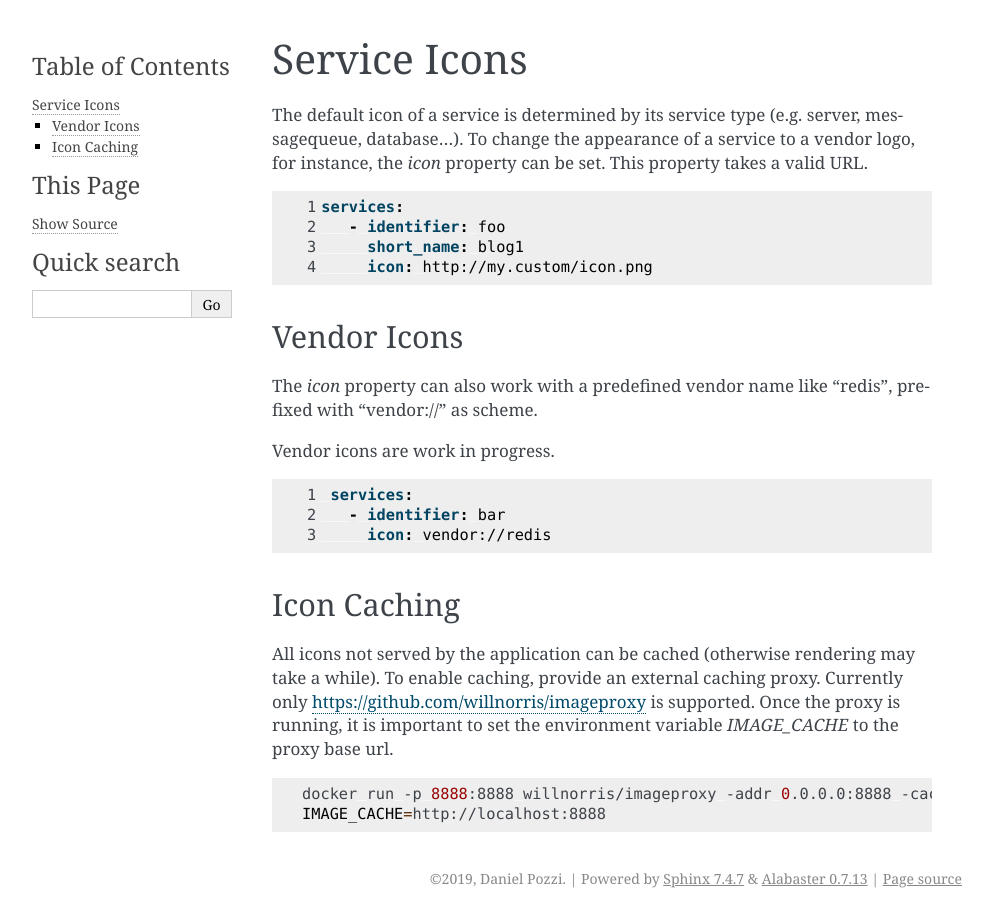
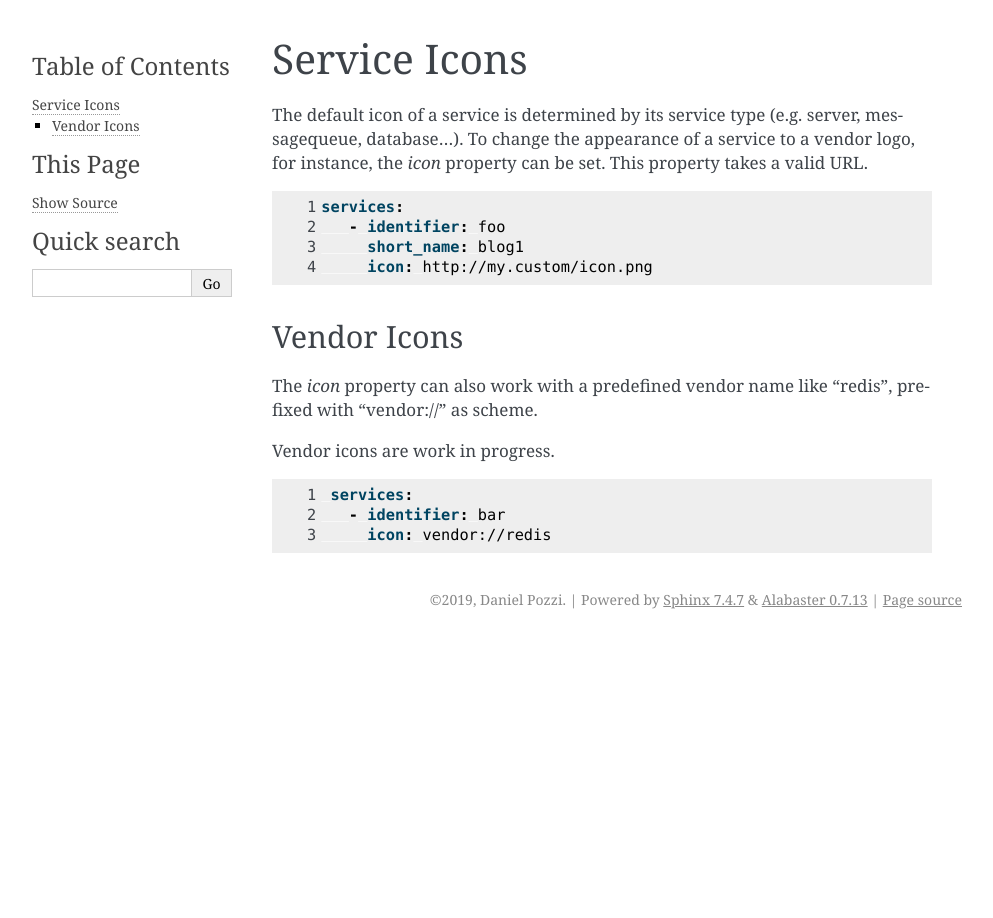
Before and after one commit to dedica-team/nivio, a Sphinx documentation site: the page built from docs/source/extra.rst, in a window 1280 px wide. Shown: the whole page, without its empty margins (148-1141 px from the left). Built offline with Sphinx 7.4.7, drawn with Linux system fonts in a browser that asks for light colours.

Commit message:
removed deprecated doc section

```diff
--- a/docs/source/extra.rst
+++ b/docs/source/extra.rst
@@ -27,16 +27,3 @@ Vendor icons are work in progress.
     services:
       - identifier: bar
         icon: vendor://redis
-
-
-Icon Caching
-------------
-
-All icons not served by the application can be cached (otherwise rendering may take a while). To enable caching, provide
-an external caching proxy. Currently only https://github.com/willnorris/imageproxy is supported. Once the proxy is running,
-it is important to set the environment variable *IMAGE_CACHE* to the proxy base url.
-
-.. code-block:: bash
-
-   docker run -p 8888:8888 willnorris/imageproxy -addr 0.0.0.0:8888 -cache memory
-   IMAGE_CACHE=http://localhost:8888
```
